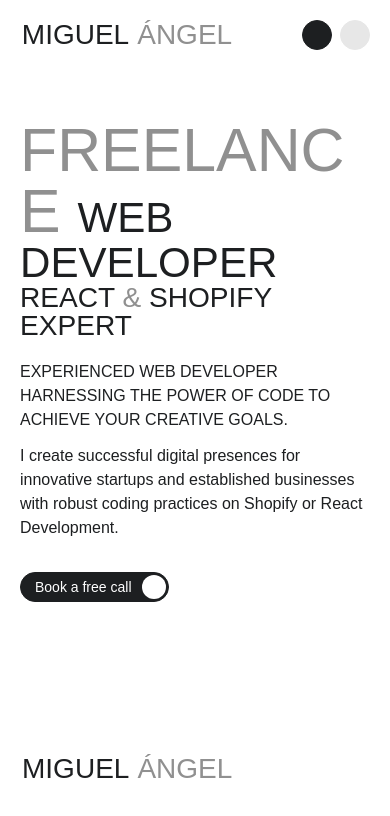
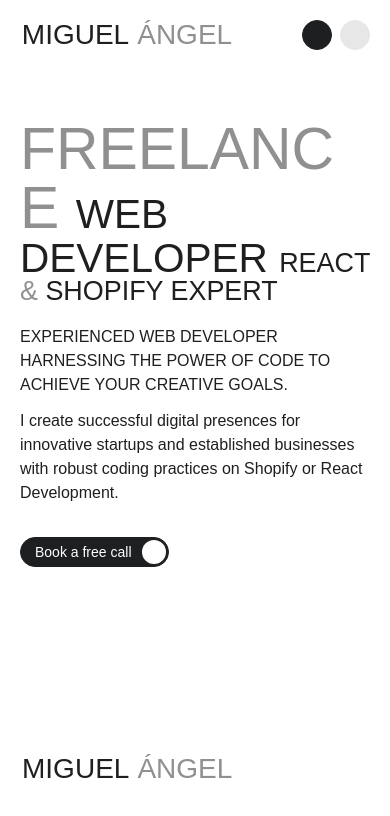
Before and after one commit to muchisx/v1_the_tiger, a React (Vite) app in the folder web/: page / in a window 390 px wide. Shown: the top 816 px of the page. Built offline with nearby package versions, Linux system fonts and the light colour scheme; some icons are missing; a web font is replaced by a local one.

Commit message:
responsiveness tweaks

```diff
--- a/web/src/components/home/HeroHeadingText.tsx
+++ b/web/src/components/home/HeroHeadingText.tsx
@@ -2,41 +2,35 @@ import styled from 'styled-components';
 
 const SpanOne = styled.span`
   @media only screen and (max-width: 574px) {
-    font-size: 16vw;
+    font-size: 15.6vw;
   }
   @media only screen and (max-width: 410px) {
-    font-size: 15.6vw;
+    font-size: 15.1vw;
   }
   @media only screen and (max-width: 332px) {
-    font-size: 15.5vw;
-  }
-  @media only screen and (max-width: 318px) {
-    font-size: 15.3vw;
+    font-size: 15vw;
   }
 `;
 const SpanTwo = styled.span`
   @media only screen and (max-width: 574px) {
-    font-size: 11vw;
-  }
-  @media only screen and (max-width: 402px) {
-    font-size: 10.8vw;
-  }
-  @media only screen and (max-width: 344px) {
     font-size: 10.7vw;
   }
-  @media only screen and (max-width: 320px) {
-    font-size: 10.5vw;
+  @media only screen and (max-width: 410px) {
+    font-size: 10.4vw;
+  }
+  @media only screen and (max-width: 332px) {
+    font-size: 10.3vw;
   }
 `;
 const SpanThree = styled.span`
   @media only screen and (max-width: 574px) {
-    font-size: 7.2vw;
-  }
-  @media only screen and (max-width: 362px) {
     font-size: 7.1vw;
   }
-  @media only screen and (max-width: 326px) {
-    font-size: 7vw;
+  @media only screen and (max-width: 410px) {
+    font-size: 6.9vw;
+  }
+  @media only screen and (max-width: 332px) {
+    font-size: 6.8vw;
   }
 `;
 
--- a/web/src/components/styled/ButtonStyled.tsx
+++ b/web/src/components/styled/ButtonStyled.tsx
@@ -28,9 +28,10 @@ const LinkStyled = styled(motion(Link))``;
 const Span = styled(motion.span)``;
 const IconWrap = styled(motion.div)``;
 const Container = styled(motion.div)<ContainerProps>`
-  cursor: pointer;
+  flex-shrink: 0;
   width: fit-content;
   height: fit-content;
+  cursor: pointer;
   border-radius: ${(props) => (props.text ? '100px' : '50%')};
   color: var(--btn-color-text-${(props) => props.variant});
   background: var(--btn-color-bg-${(props) => props.variant});
--- a/web/src/components/styled/HeaderStyled.tsx
+++ b/web/src/components/styled/HeaderStyled.tsx
@@ -19,6 +19,9 @@ const Header = styled.header`
 
   & .logo {
     margin-right: auto;
+    @media only screen and (max-width: 375px) {
+      font-size: 22px;
+    }
   }
   & .header-nav-toggle {
     z-index: 100;
--- a/web/src/components/styled/LogoStyled.tsx
+++ b/web/src/components/styled/LogoStyled.tsx
@@ -1,7 +1,7 @@
 import styled from 'styled-components';
 import { Link } from 'react-router-dom';
 
-type WordWrapAttributes = { instance: number };
+type WordWrapAttributes = { index: number };
 type WordWrapProps = { isUppercase?: StyledProps['isUppercase'] };
 export type StyledProps = {
   isUppercase?: boolean;
@@ -12,31 +12,31 @@ const ContainerLink = styled(Link)`
   padding: 2px;
   gap: 8px;
   font-family: var(--heading-family);
+  font-size: 28px;
   text-decoration: none;
 `;
 
 const WordWrap = styled.div<WordWrapProps & WordWrapAttributes>`
   text-transform: ${(props) => (props.isUppercase ? 'uppercase' : 'none')};
   display: flex;
-  color: var(--logo-${(props) => (props.instance === 0 ? 'primary' : 'secondary')});
+  color: var(--logo-${(props) => (props.index === 0 ? 'primary' : 'secondary')});
 `;
 
 const LetterSpan = styled.span`
-  font-size: 28px;
   font-weight: 500;
 `;
 
 function LogoStyled(props: StyledProps) {
   const { isUppercase } = props;
-  const instances = ['Miguel', 'Ángel'];
+  const wordsArray = ['Miguel', 'Ángel'];
 
   return (
     <ContainerLink className="logo" to="/">
-      {instances.map((instance, i) => {
-        const lettersArray = instance.split('');
+      {wordsArray.map((word, i) => {
+        const lettersArray = word.split('');
 
         return (
-          <WordWrap instance={i} isUppercase={isUppercase} key={instance}>
+          <WordWrap index={i} isUppercase={isUppercase} key={word}>
             {lettersArray.map((letter) => (
               <LetterSpan key={letter}>{letter}</LetterSpan>
             ))}
--- a/web/src/components/styled/NavStyled.tsx
+++ b/web/src/components/styled/NavStyled.tsx
@@ -46,6 +46,11 @@ const Nav = styled(motion.nav)`
     text-decoration: none;
     color: var(--text-primary);
     font-size: 2.4rem;
+
+    @media only screen and (max-width: 768px) {
+      font-size: 2rem;
+      padding: 20px 24px;
+    }
   }
 
   & .nav-item a span {
--- a/web/src/styles/App.css
+++ b/web/src/styles/App.css
@@ -128,6 +128,21 @@ button {
   color: inherit;
 }
 
+
+/*width*/
+::-webkit-scrollbar {
+  width: var(--scrollbar-width);
+}
+
+/*thumb*/
+::-webkit-scrollbar-thumb {
+  background: rgb(27, 29, 30);
+  border-width: 1px;
+  border-style: solid;
+  border-color: rgb(190, 190, 190);
+  border-radius: 100px;
+}
+
 /*=============================================
 -->             UTILITY CLASSES             <--
 =============================================*/
--- a/web/src/styles/global-variables.css
+++ b/web/src/styles/global-variables.css
@@ -55,4 +55,5 @@
 
   /* <-----|    Spacings    |-----> */
   --gutter: 20px;
+  --scrollbar-width: 8px;
 }
```
Also changed, not shown: 1 other file (tests, documents, lock files or other folders).
